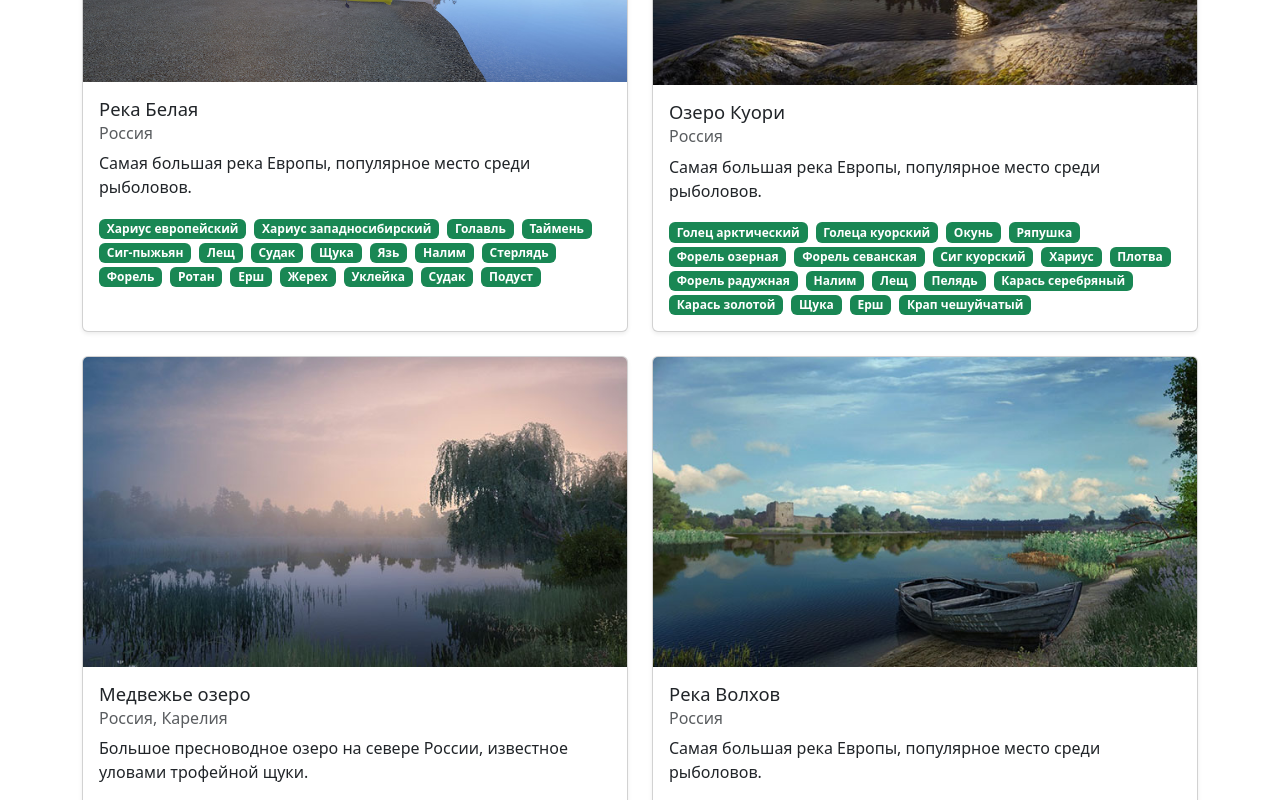
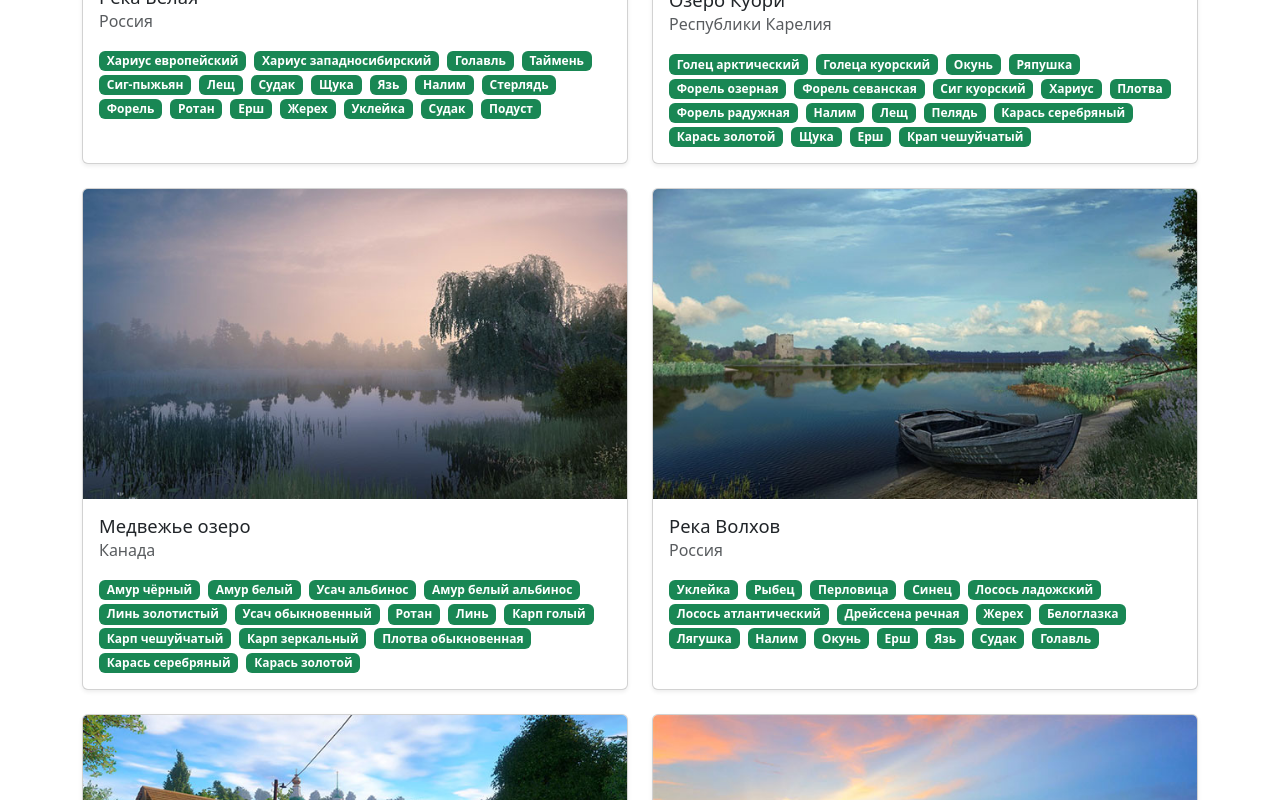
Before and after one commit to Pushkin-hub/rf4-clone-frontend, a React (Create React App) app: page / in a window 1280 px wide. Shown: the part 2160-2960 px from the top of the page. Built offline with nearby package versions, Linux system fonts and the light colour scheme.

Commit message:
провел корректировку

```diff
--- a/src/pages/Waters.jsx
+++ b/src/pages/Waters.jsx
@@ -24,12 +24,11 @@ const watersList = [
   {
     id: 1,
     name: 'Озеро Комариное',
-    location: 'Россия',
+    location: 'Исландия',
     fish: ['Карась золотой', 'Плотва', 'Окунь', 'Уклейка', 'Язь',
       'Густера', 'Лещ', 'Линь', 'Ерш', 'Карп чешуйчатый',
       'Карась серебряный', 'Ротан', 'Щука', 'Налим', 'Лягушка'],
     image: Komarinoe,
-    description: 'Самая большая река Европы, популярное место среди рыболовов.',
   },
   {
     id: 2,
@@ -42,7 +41,6 @@ const watersList = [
       'Оливковый сомик', 'Полосатый лаврак', 'Щука панцирная', 'Солнечник синежаберный',
       'Черный краппи', 'Пятнистай панцирник'],
     image: Losinoe,
-    description: 'Самая большая река Европы, популярное место среди рыболовов.',
   },
   {
     id: 3,
@@ -52,7 +50,6 @@ const watersList = [
       'Белоглазка', 'Подуст', 'Ерш', 'Ёрш-носарь', 'Карась серебряный', 'Карась золотой', 'Плотва',
       'Окунь', 'Налим', 'Берш', 'Синец', 'Карп чешуйчатый', 'Ротан', 'Лягушка'],
     image: Vyunok,
-    description: 'Самая большая река Европы, популярное место среди рыболовов.',
   },
   {
     id: 4,
@@ -62,7 +59,6 @@ const watersList = [
       'Карась серебряный', 'Голавль', 'Густера', 'Амур', 'Угорь', 'Плотва',
       'Окунь', 'Ротан', 'Сом', 'Лягушка', 'Линь', 'Щука'],
     image: Ostrog,
-    description: 'Самая большая река Европы, популярное место среди рыболовов.',
   },
   {
     id: 5,
@@ -72,27 +68,24 @@ const watersList = [
       'Сиг-пыжьян', 'Лещ', 'Судак', 'Щука', 'Язь', 'Налим', 'Стерлядь', 'Форель',
       'Ротан', 'Ерш', 'Жерех', 'Уклейка', 'Судак', 'Подуст'],
     image: Belaya,
-    description: 'Самая большая река Европы, популярное место среди рыболовов.',
   },
   {
     id: 6,
     name: 'Озеро Куори',
-    location: 'Россия',
+    location: 'Республики Карелия',
     fish: ['Голец арктический', 'Голеца куорский', 'Окунь', 'Ряпушка', 'Форель озерная',
       'Форель севанская', 'Сиг куорский', 'Хариус', 'Плотва', 'Форель радужная', 'Налим',
       'Лещ', 'Пелядь', 'Карась серебряный', 'Карась золотой', 'Щука', 'Ерш', 'Крап чешуйчатый'],
     image: Kuori,
-    description: 'Самая большая река Европы, популярное место среди рыболовов.',
   },
   {
     id: 7,
     name: 'Медвежье озеро',
-    location: 'Россия, Карелия',
+    location: 'Канада',
     fish: ['Амур чёрный', 'Амур белый', 'Усач альбинос', 'Амур белый альбинос', 'Линь золотистый',
       'Усач обыкновенный', 'Ротан', 'Линь', 'Карп голый	', 'Карп чешуйчатый	' ,'Карп зеркальный',
       'Плотва обыкновенная', 'Карась серебряный', 'Карась золотой'],
     image: Medved,
-    description: 'Большое пресноводное озеро на севере России, известное уловами трофейной щуки.',
   },
   {
     id: 8,
@@ -102,7 +95,6 @@ const watersList = [
       'Дрейссена речная', 'Жерех', 'Белоглазка', 'Лягушка', 'Налим' ,'Окунь' ,'Ерш' ,'Язь',
       'Судак', 'Голавль'],
     image: Volhov,
-    description: 'Самая большая река Европы, популярное место среди рыболовов.',
   },
   {
     id: 9,
@@ -116,7 +108,6 @@ const watersList = [
       'Минога украинская', 'Густера', 'Налим' ,'Карась серебряный', 'Линь', 'Сом', 'Судак',
       'Окунь', 'Щука обыкновенная'],
     image: SeverskiyDonec,
-    description: 'Самая большая река Европы, популярное место среди рыболовов.',
   },
   {
     id: 10,
@@ -129,7 +120,6 @@ const watersList = [
       'Густера', 'Елец', 'Лягушка', 'Сом', 'Осётр русский', 'Ротан', 'Плотва обыкновенная',
       'Лещ', 'Уклейка'],
     image: Sura,
-    description: 'Самая большая река Европы, популярное место среди рыболовов.',
   },
   {
     id: 11,
@@ -140,7 +130,6 @@ const watersList = [
       'Плотва обыкновенная', 'Окунь', 'Карась серебряный', 'Хариус европейский', 'Ерш', 'Белоглазка',
       'Палия лудожная', 'Густера', 'Щука обыкновенная', 'Судак', 'Палия обыкновенная', 'Язь'],
     image: Ladojckoe,
-    description: 'Самая большая река Европы, популярное место среди рыболовов.',
   },
   {
     id: 12,
@@ -152,7 +141,6 @@ const watersList = [
       'Карп линейный - альбинос', 'Карп рамчатый - призрак', 'Карп зеркальный - альбинос', 'Карп рамчатый - альбинос',
       'Карась золотой', 'Амур белый', 'Плотва обыкновенная', 'Карп линейный - призрак', 'Линь', 'Карась серебряный'],
     image: Yantarnoe,
-    description: 'Самая большая река Европы, популярное место среди рыболовов.',
   },
   {
     id: 13,
@@ -165,7 +153,6 @@ const watersList = [
       'Омуль байкальский', 'Ерш', 'Лещ', 'Угорь', 'Хариус европейский'],
 
     image: Ladojskoe_2,
-    description: 'Самая большая река Европы, популярное место среди рыболовов.',
   },
   {
     id: 14,
@@ -178,7 +165,6 @@ const watersList = [
       'Амур белый', 'Чехонь', 'Окунь', 'Ерш', 'Судак', 'Плотва обыкновенная', 'Язь', 'Налим', 'Жерех', 'Перловица',
       'Краснопёрка', 'Щука обыкновенная', 'Дрейссена речная', 'Подуст', 'Карась серебряный', 'Синец', 'Белоглазка'],
     image: Ahtuba,
-    description: 'Самая большая река Европы, популярное место среди рыболовов.',
   },
   {
     id: 15,
@@ -190,7 +176,6 @@ const watersList = [
       'Карп чешуйчатый', 'Карась серебряный', 'Линь', 'Карп голый', 'Язь', 'Усач обыкновенный', 'Плотва обыкновенная',
       'Лягушка', 'Карась золотой', 'Голавль', 'Лещ'],
     image: Mednoe,
-    description: 'Самая большая река Европы, популярное место среди рыболовов.',
   },
   {
     id: 16,
@@ -203,7 +188,6 @@ const watersList = [
       'Осётр восточносибирский', 'Подкаменщик сибирский', 'Колюшка трёхиглая', 'Лещ восточный', 'Щука обыкновенная',
       'Язь', 'Налим'],
     image: NijnyayaTunguska,
-    description: 'Самая большая река Европы, популярное место среди рыболовов.',
   },
   {
     id: 17,
@@ -214,12 +198,11 @@ const watersList = [
       'Краснопёр монгольский', 'Голец сибирский-усач', 'Корюшка азиатская', 'Нейва', 'Ленок острорылый',
       'Валёк', 'Калуга', 'Горбуша', 'Голец арктический', 'Хариус восточносибирский', 'Налим'],
     image: Yama,
-    description: 'Самая большая река Европы, популярное место среди рыболовов.',
   },
   {
     id: 18,
     name: 'Норведское море',
-    location: 'Россия',
+    location: 'Норвегия',
     fish: ['Сайра атлантическая', 'Краб камчатский', 'Акула сельдевая атлантическая', 'Камбала хоботная',
       'Палтус атлантический', 'Мерлуза', 'Треска атлантическая', 'Окунь каменный', 'Керчак европейский',
       'Окунь-клювач', 'Палтус синекорый', 'Окунь морской норвежский', 'Пикша', 'Мерланг', 'Скат колючий',
@@ -231,7 +214,6 @@ const watersList = [
       'Центролоф чёрный', 'Конгер', 'Гимантолоф атлантический', 'Сардина европейская', 'Зубатка синяя', 'Макрурус северный',
       'Берикс красный', 'Ликод полуголый', 'Акула плащеносная', 'Ликод Эсмарка', 'Химера европейская', 'Угольщик обыкновенный'],
     image: More,
-    description: 'Самая большая река Европы, популярное место среди рыболовов.',
   },
 ];
 
```
